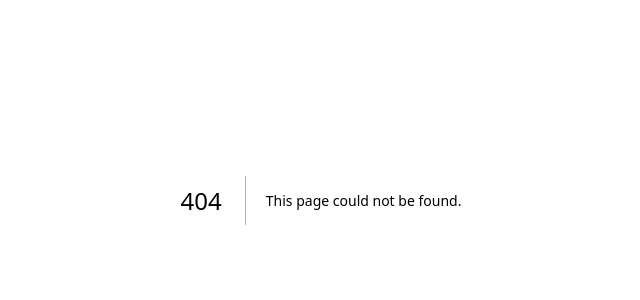
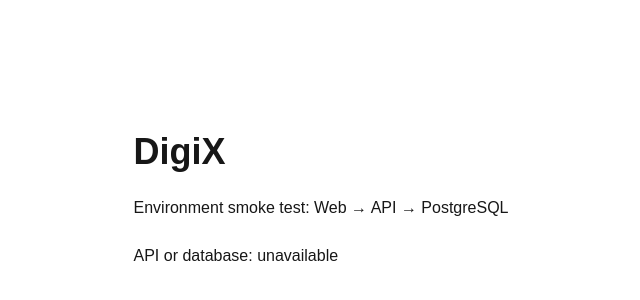
Before and after one commit to open-digix/open-digix, a Next.js app in the folder apps/web/: page /status in a window 1280 px wide. Before the commit this address had no page. Shown: the part 200-500 px from the top of the page, without its empty margins (319-959 px from the left). Built offline with nearby package versions, Linux system fonts and the light colour scheme; no server answers.

Commit message:
feat(web): add system status page

```diff
--- /dev/null
+++ b/apps/web/app/status/page.tsx
@@ -0,0 +1,42 @@
+import { connection } from "next/server";
+import { Suspense } from "react";
+
+type Health = { status: string; database: string };
+
+async function getHealth(): Promise<Health | null> {
+  try {
+    const response = await fetch(
+      `${process.env.API_INTERNAL_URL ?? "http://localhost:3001"}/health`,
+      { cache: "no-store" },
+    );
+    if (!response.ok) return null;
+    return (await response.json()) as Health;
+  } catch {
+    return null;
+  }
+}
+
+async function HealthStatus() {
+  await connection();
+  const health = await getHealth();
+
+  return (
+    <p role="status">
+      {health?.status === "ok" && health.database === "ok"
+        ? "API and database: connected"
+        : "API or database: unavailable"}
+    </p>
+  );
+}
+
+export default function Home() {
+  return (
+    <main className="mx-auto flex min-h-screen max-w-2xl flex-col justify-center gap-6 p-8">
+      <h1 className="text-4xl font-semibold">DigiX</h1>
+      <p>Environment smoke test: Web → API → PostgreSQL</p>
+      <Suspense fallback={<p role="status">Checking API and database…</p>}>
+        <HealthStatus />
+      </Suspense>
+    </main>
+  );
+}
```
